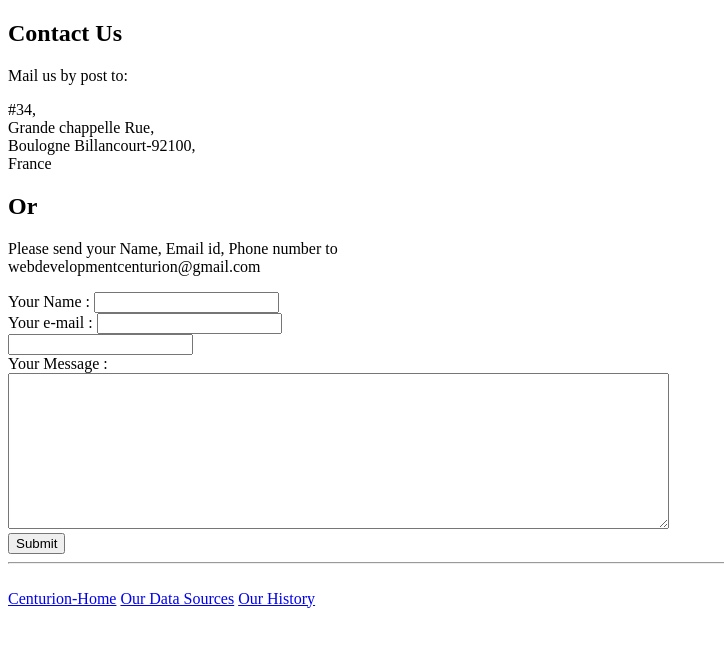
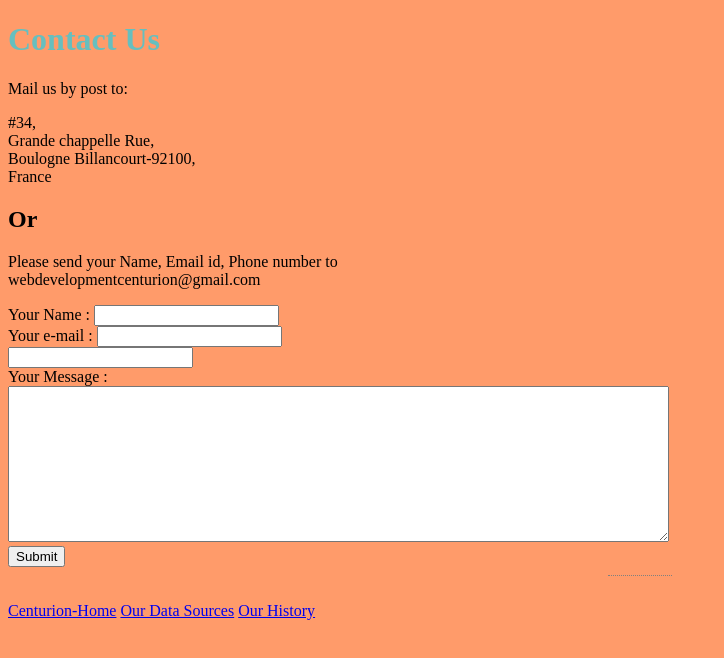
Before and after one commit to MAPRIYAXTREME/centurion, a plain HTML site: page contact us.html in a window 1280 px wide. Shown: the whole page, without its empty margins (0-724 px from the left). Drawn offline with Linux system fonts and the light colour scheme.

Commit message:
Add files via upload

```diff
--- a/contact us.html
+++ b/contact us.html
@@ -3,11 +3,12 @@
   <head>
     <meta charset="utf-8">
     <title>Centurion-contact us</title>
+    <link rel="stylesheet" href="css/styles.css">
   </head>
 
 
   <body>
-  <h2>Contact Us</h2>
+  <h1>Contact Us</h1>
 
 
   <p>Mail us by post to:</p>
--- /dev/null
+++ b/css/styles.css
@@ -0,0 +1,19 @@
+
+    body {
+        background-color: #FF9B6A;
+
+         }
+    hr   {
+        border-color: grey;
+        border-style: none;
+        border-top-style: dotted;
+        width: 5%;
+         }
+    h3  {
+        color:#66BFBF;
+
+        }
+    h1  {
+        color:#66BFBF;
+
+        }
```
Also changed, not shown: index.html (+3 -0 lines), our data source.html (+1 -0 lines), our history.html (+1 -0 lines).
